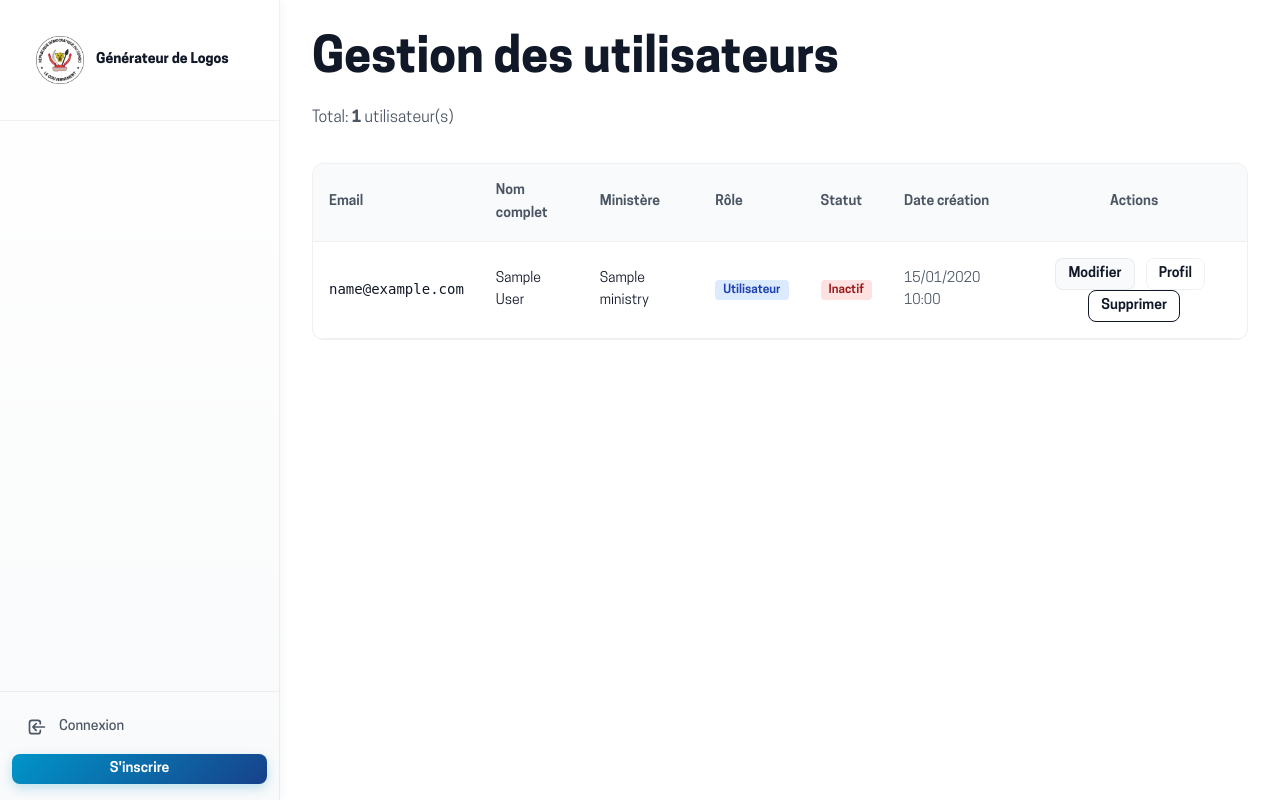
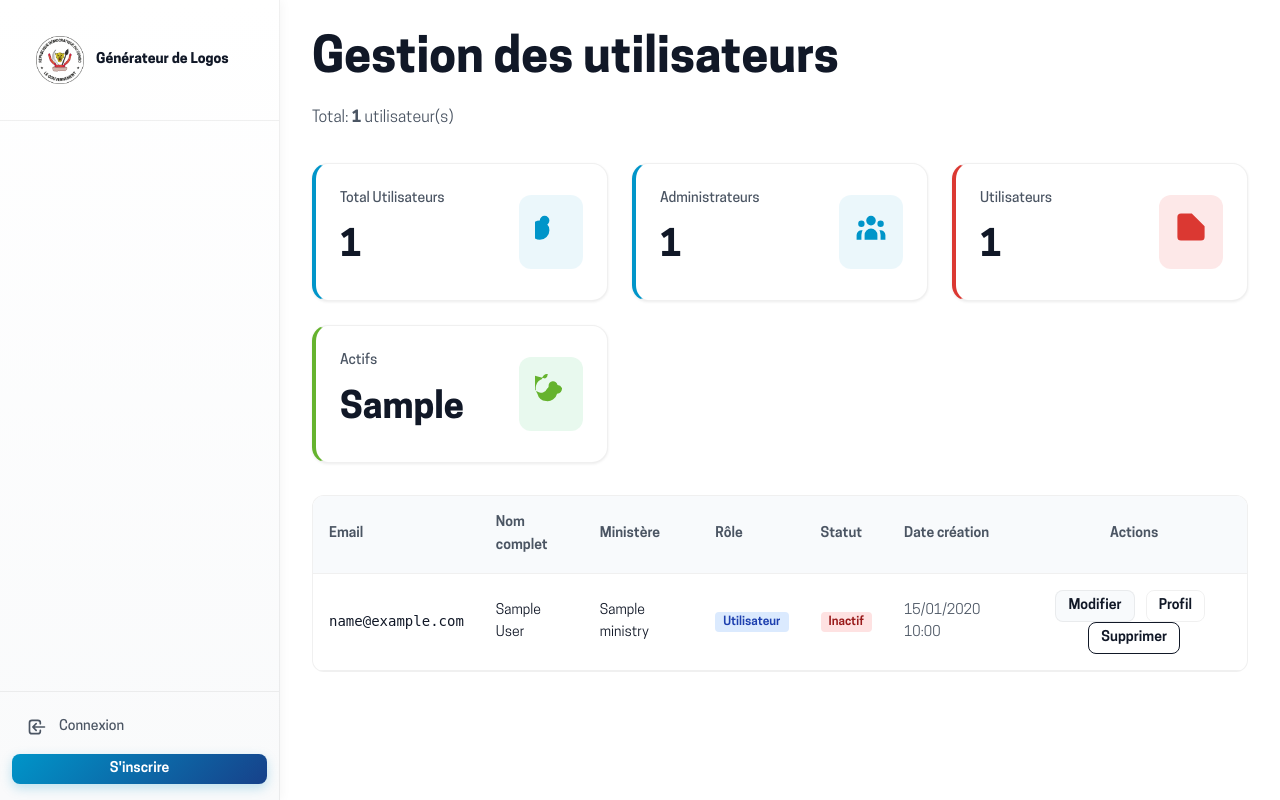
Before and after one commit to moa-digitalagency/marque-etat-congolais, a Python web app: template templates/admin/users.html in a window 1280 px wide. Run offline with Jinja, Linux system fonts and the light colour scheme; the template is opened without the code that fills it: most values are stand-ins (such as "Sample title", 1, 10 or a date in 2020).

Commit message:
feat: add stats blocks to admin users page

```diff
--- a/templates/admin/users.html
+++ b/templates/admin/users.html
@@ -10,6 +10,69 @@
     <p style="color: var(--text-secondary); margin-top: var(--space-2);">
       Total: <strong>{{ total_users }}</strong> utilisateur(s)
     </p>
+  </div>
+
+  <!-- Stats Section -->
+  <div style="display: grid; grid-template-columns: repeat(auto-fit, minmax(250px, 1fr)); gap: var(--space-6); margin-bottom: var(--space-8);">
+    <!-- Total Users Card -->
+    <div class="card" style="border-left: 4px solid var(--primary);">
+      <div style="display: flex; align-items: center; justify-content: space-between;">
+        <div>
+          <p style="color: var(--text-secondary); font-size: var(--text-sm); font-weight: 500; margin-bottom: var(--space-2);">Total Utilisateurs</p>
+          <p style="font-size: var(--text-4xl); font-weight: 700; color: var(--text-primary); margin-bottom: 0;">{{ total_users }}</p>
+        </div>
+        <div style="background-color: var(--primary-light); padding: var(--space-4); border-radius: var(--radius-lg);">
+          <svg style="width: 32px; height: 32px; color: var(--primary);" fill="currentColor" viewBox="0 0 20 20">
+            <path d="M9 6a3 3 0 11-6 0 3 3 0 016 0zM9 12a6 6 0 11-12 0 6 6 0 0112 0z"></path>
+          </svg>
+        </div>
+      </div>
+    </div>
+
+    <!-- Admin Count Card -->
+    <div class="card" style="border-left: 4px solid var(--primary);">
+      <div style="display: flex; align-items: center; justify-content: space-between;">
+        <div>
+          <p style="color: var(--text-secondary); font-size: var(--text-sm); font-weight: 500; margin-bottom: var(--space-2);">Administrateurs</p>
+          <p style="font-size: var(--text-4xl); font-weight: 700; color: var(--text-primary); margin-bottom: 0;">{{ admin_count }}</p>
+        </div>
+        <div style="background-color: var(--primary-light); padding: var(--space-4); border-radius: var(--radius-lg);">
+          <svg style="width: 32px; height: 32px; color: var(--primary);" fill="currentColor" viewBox="0 0 20 20">
+            <path d="M13 6a3 3 0 11-6 0 3 3 0 016 0zM18 8a2 2 0 11-4 0 2 2 0 014 0zM14 15a4 4 0 00-8 0v3h8v-3zM6 8a2 2 0 11-4 0 2 2 0 014 0zM16 18v-3a5.972 5.972 0 00-.75-2.906A3.005 3.005 0 0119 15v3h-3zM4.75 12.094A5.973 5.973 0 004 15v3H1v-3a3 3 0 013.75-2.906z"></path>
+          </svg>
+        </div>
+      </div>
+    </div>
+
+    <!-- Regular Users Card -->
+    <div class="card" style="border-left: 4px solid var(--rdc-rouge);">
+      <div style="display: flex; align-items: center; justify-content: space-between;">
+        <div>
+          <p style="color: var(--text-secondary); font-size: var(--text-sm); font-weight: 500; margin-bottom: var(--space-2);">Utilisateurs</p>
+          <p style="font-size: var(--text-4xl); font-weight: 700; color: var(--text-primary); margin-bottom: 0;">{{ user_count }}</p>
+        </div>
+        <div style="background-color: rgba(230, 30, 30, 0.1); padding: var(--space-4); border-radius: var(--radius-lg);">
+          <svg style="width: 32px; height: 32px; color: var(--rdc-rouge);" fill="currentColor" viewBox="0 0 20 20">
+            <path d="M10.5 1.5H3.75A2.25 2.25 0 001.5 3.75v12.5A2.25 2.25 0 003.75 18.5h12.5a2.25 2.25 0 002.25-2.25V9.5"></path>
+          </svg>
+        </div>
+      </div>
+    </div>
+
+    <!-- Active Users Card -->
+    <div class="card" style="border-left: 4px solid var(--color-success);">
+      <div style="display: flex; align-items: center; justify-content: space-between;">
+        <div>
+          <p style="color: var(--text-secondary); font-size: var(--text-sm); font-weight: 500; margin-bottom: var(--space-2);">Actifs</p>
+          <p style="font-size: var(--text-4xl); font-weight: 700; color: var(--text-primary); margin-bottom: 0;">{{ active_users }}</p>
+        </div>
+        <div style="background-color: rgba(34, 197, 94, 0.1); padding: var(--space-4); border-radius: var(--radius-lg);">
+          <svg style="width: 32px; height: 32px; color: var(--color-success);" fill="currentColor" viewBox="0 0 20 20">
+            <path fill-rule="evenodd" d="M6.267 3.455a3.066 3.066 0 001.745-2.77 3.066 3.066 0 00-3.58 3.03A6.124 6.124 0 001.5 12.9A6.124 6.124 0 006.9 17.5a6.124 6.124 0 006.9-4.6 3.066 3.066 0 003.03-3.58 3.066 3.066 0 00-2.77-1.745 2.756 2.756 0 00-5.528.584c0 .649-.364 1.21-.9 1.49a2.5 2.5 0 11-7.93-3.346 5.025 5.025 0 01-1.1-5.02z" clip-rule="evenodd"></path>
+          </svg>
+        </div>
+      </div>
+    </div>
   </div>
 
   <!-- Users Table -->
```
Also changed, not shown: routes/admin.py (+15 -8 lines).
